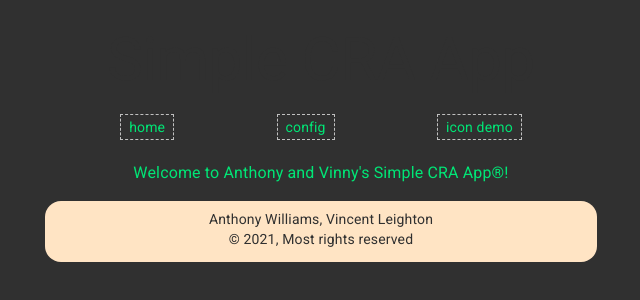
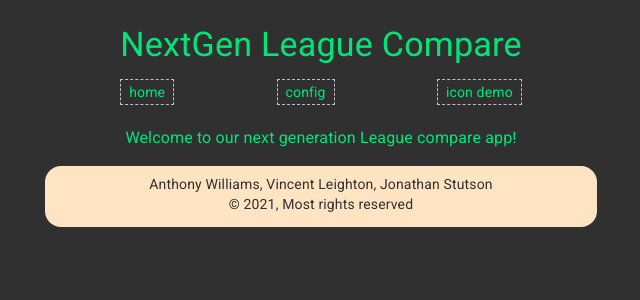
Before and after one commit to Wolven531/simple-cra-app, a React (Create React App) app: page / in a window 1280 px wide. Shown: the top 300 px of the page, without its empty margins (319-959 px from the left). Built offline with nearby package versions, Linux system fonts and the light colour scheme.

Commit message:
Update home page text, App header, footer

```diff
--- a/src/App/App.tsx
+++ b/src/App/App.tsx
@@ -24,8 +24,8 @@ function App() {
 			<Container maxWidth="sm" className="app">
 				<BrowserRouter>
 					<Container className="header">
-						<Typography variant="h2" align="center" gutterBottom>
-							Simple CRA App
+						<Typography variant="h4" align="center" color="primary" gutterBottom>
+							NextGen League Compare
 						</Typography>
 						<Nav />
 					</Container>
@@ -35,7 +35,7 @@ function App() {
 							{/* Home page */}
 							<Container>
 								<Typography variant="body1" align="center" gutterBottom>
-									Welcome to Anthony and Vinny's Simple CRA App®!
+									Welcome to our next generation League compare app!
 								</Typography>
 							</Container>
 						</Route>
@@ -55,7 +55,7 @@ function App() {
 				</BrowserRouter>
 				<Container className="footer">
 					<Typography variant="body2" align="center" gutterBottom>
-						Anthony Williams, Vincent Leighton
+						Anthony Williams, Vincent Leighton, Jonathan Stutson
 						<br />© 2021, Most rights reserved
 					</Typography>
 				</Container>
```
